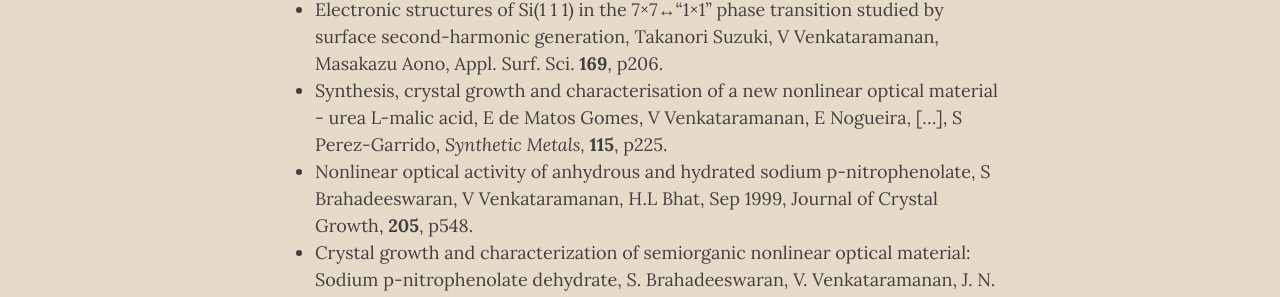
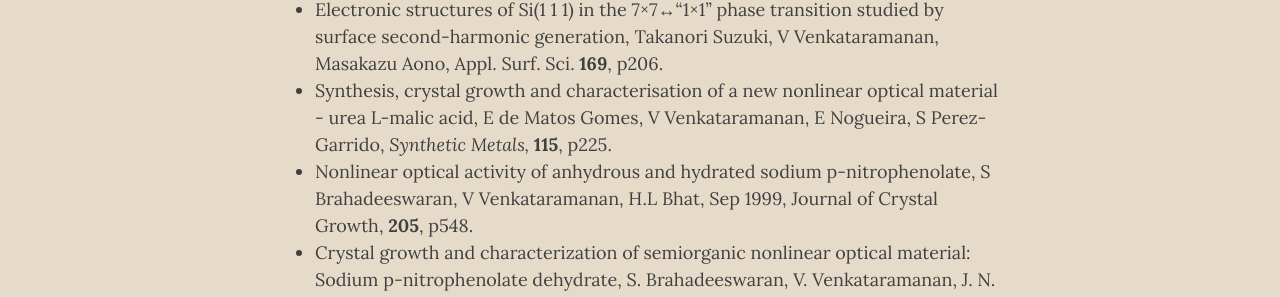
Before and after one commit to torvenkat/venkat, a Jekyll site: the page built from papers.md, in a window 1280 px wide and 900 px high, scrolled down 655 px. Shown: the part 181-478 px from the top of the window. Built offline with Jekyll 4.4.1, drawn with Linux system fonts in a browser that asks for light colours; nearby versions of some CDN libraries.

```diff
--- a/papers.md
+++ b/papers.md
@@ -10,7 +10,7 @@ title: Publications
 - Evidence of surface electron spin on Si (111)-7×7 revealed by nonlinear magneto optics, T. Suzuki, V. Venkataramanan and M. Aono, Jap. J. Appl. Phys. **40**, L1119.
 - Magnetic-Field-Induced Second-Harmonic Generation on Si(111)-7×7, Takanori Suzuki, V. Venkataramanan, Masakazu Aono, Jap. J. Appl. Phys. **40**, L1119.
 - Electronic structures of Si(1 1 1) in the 7×7↔“1×1” phase transition studied by surface second-harmonic generation, Takanori Suzuki, V Venkataramanan, Masakazu Aono, Appl. Surf. Sci. **169**, p206.
-- Synthesis, crystal growth and characterisation of a new nonlinear optical material - urea L-malic acid, E de Matos Gomes, V Venkataramanan, E Nogueira, [...], S Perez-Garrido, *Synthetic Metals,* **115**, p225.
+- Synthesis, crystal growth and characterisation of a new nonlinear optical material - urea L-malic acid, E de Matos Gomes, V Venkataramanan, E Nogueira, S Perez-Garrido, *Synthetic Metals,* **115**, p225.
 - Nonlinear optical activity of anhydrous and hydrated sodium p-nitrophenolate, S Brahadeeswaran, V Venkataramanan, H.L Bhat, Sep 1999, Journal of Crystal Growth, **205**, p548.
 - Crystal growth and characterization of semiorganic nonlinear optical material: Sodium p-nitrophenolate dehydrate, S. Brahadeeswaran, V. Venkataramanan, J. N. Sherwood, H. L. Bhat, J. Mater. Chem. **8,** p613.
 - Vibrational Spectroscopic Study of the Semiorganic Nonlinear Optical Crystal Bis(thiourea) Cadmium Chloride, V Venkataramanan, H L Bhat, M R Srinivasan, M S Multani, , Journal of Raman Spectroscopy, **28**, p779.
```
